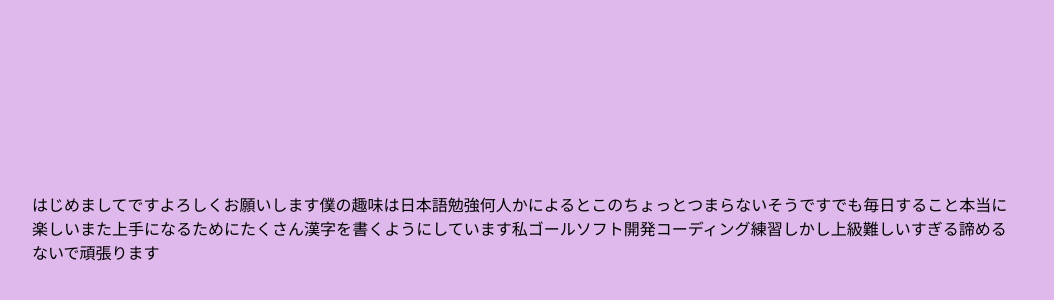
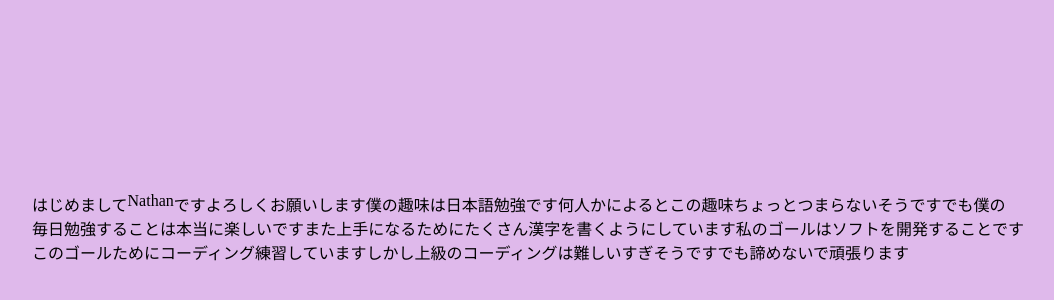
Before and after one commit to NADickinson/nihongo-reader, a React (Create React App) app: page / in a window 1280 px wide. Shown: the part 172-472 px from the top of the page, without its empty margins (108-1162 px from the left). Built offline with nearby package versions, Linux system fonts and the light colour scheme.

Commit message:
Mapping of ID's done and function made for it.

```diff
--- a/src/StoryIntro.jsx
+++ b/src/StoryIntro.jsx
@@ -1,9 +1,13 @@
 import React from 'react'
-import { introStoryArray } from './data.mjs'
+import { introStoryFinal } from './data.mjs'
 
-export const StoryIntro = ({ word }) => {
-  const myArr = introStoryArray.map((obj) => {
-    return <div style={{ flexShrink: '0' }}>{obj.word}</div>
+export const StoryIntro = () => {
+  const myArr = introStoryFinal.map((obj, i) => {
+    return (
+      <div key={i} style={{ flexShrink: '0' }}>
+        {obj.word}
+      </div>
+    )
   })
 
   return (
--- a/src/data.mjs
+++ b/src/data.mjs
@@ -1,12 +1,5 @@
-// はじめまして Nathan です。よろしくお願いします。
-// 僕の趣味は日本語勉強です。何人かによるとこの趣味ちょっとつまらないそうです。
-// でも、僕の毎日勉強することは本当に楽しいです。
-// また、上手になるためにたくさん漢字を書くようにしています。
-// 私のゴールはソフトを開発することです。ためこのにコーディング練習しています。
-// しかし、上級のコーディングは難しいすぎそうです。でも、諦めないで頑張ります。
+import React from 'react'
 
-import React from 'react'
-// add readings
 export const introStoryArray = [
   {
     word: 'はじめまして',
@@ -203,10 +196,10 @@ export const introStoryArray = [
     id: 35,
   },
   {
-    word: '練習',
-    reading: 'れんしゅう',
-    meaning: 'Practice',
-    type: 'Noun',
+    word: '練習しています',
+    reading: 'れんしゅうしています',
+    meaning: 'Practice (progressive)',
+    type: 'verb',
     id: 36,
   },
   {
@@ -230,14 +223,14 @@ export const introStoryArray = [
     id: 39,
   },
   {
-    word: 'すぎる',
+    word: 'すぎ',
     meaning: 'Too much, to be excessive',
     type: 'Grammar',
     id: 40,
   },
   {
-    word: '諦める',
-    reading: 'あきらめる',
+    word: '諦め',
+    reading: 'あきらめ',
     meaning: 'To give up',
     type: 'Verb',
     id: 41,
@@ -255,4 +248,35 @@ export const introStoryArray = [
     type: 'Verb',
     id: 43,
   },
+  { word: 'Nathan', id: 44 },
 ]
+
+// はじめまして Nathan です。よろしくお願いします。
+// 僕の趣味は日本語勉強です。何人かによるとこの趣味ちょっとつまらないそうです。
+// でも、僕の毎日勉強することは本当に楽しいです。
+// また、上手になるためにたくさん漢字を書くようにしています。
+// 私のゴールはソフトを開発することです。ためこのにコーディング練習しています。
+// しかし、上級のコーディングは難しいすぎそうです。でも、諦めないで頑張ります。
+
+const introStoryArrayOfIds = [
+  1, 44, 2, 3, 4, 5, 6, 7, 8, 9, 2, 10, 11, 12, 6, 13, 14, 15, 16, 4, 5, 17, 9,
+  18, 19, 7, 20, 21, 2, 22, 23, 24, 25, 26, 27, 28, 29, 30, 31, 5, 32, 7, 33,
+  28, 34, 18, 19, 2, 12, 32, 25, 35, 36, 37, 38, 5, 35, 7, 39, 40, 15, 16, 41,
+  42, 43,
+]
+
+const mappedIdArray = (idArray, storyArray) => {
+  return idArray.map((id) => {
+    const orderedArray = storyArray.filter((obj) => {
+      if (obj.id === id) {
+        return obj
+      } else return false
+    })
+    return orderedArray[0]
+  })
+}
+
+export const introStoryFinal = mappedIdArray(
+  introStoryArrayOfIds,
+  introStoryArray
+)
```
